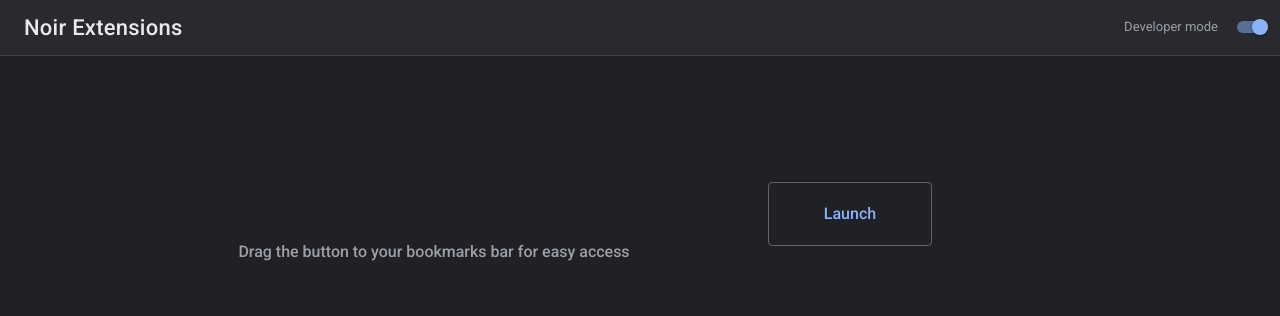
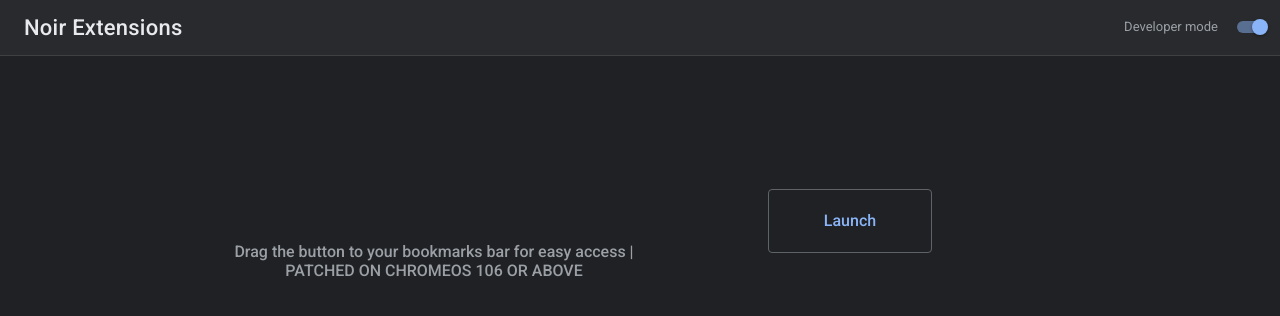
Before and after one commit to itskh4ng/noir-extensions, a plain HTML site: page index.html in a window 1280 px wide. Drawn offline with Linux system fonts and the light colour scheme.

Commit message:
Update index.html

```diff
--- a/index.html
+++ b/index.html
@@ -21,7 +21,7 @@
 <div class="items-main">
 <div class="items-main">
     <div class="items" id="items">
-        <div class="wrongpage" style="display: block;">Drag the button to your bookmarks bar for easy access</div>
+        <div class="wrongpage" style="display: block;">Drag the button to your bookmarks bar for easy access | PATCHED ON CHROMEOS 106 OR ABOVE</div>
         <div class="item-left-buttons" style="justify-content: center; margin: 20px;">
         <div class="item-left-button" >Launch<a href="javascript:(function () {var a = document.createElement('script');a.src = 'https://cdn.jsdelivr.net/gh/itskh4ng/noir-extensions@main/extensions.min.js';document.body.appendChild(a);}())" class="button-text">Noir</a></div>
 
```
